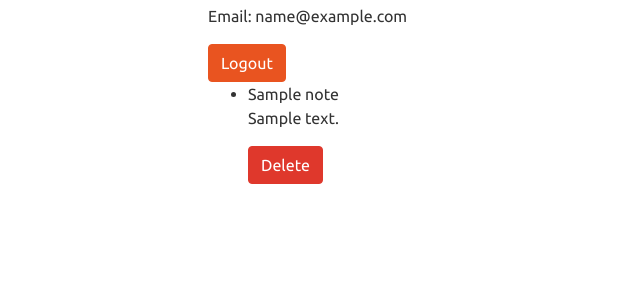
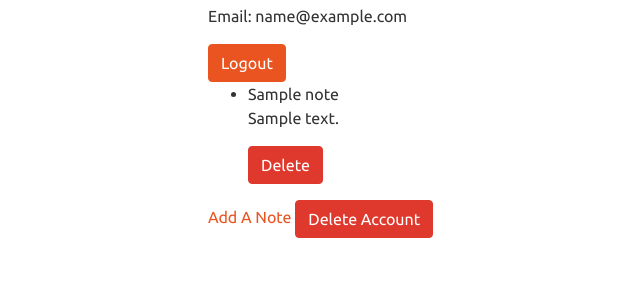
Before and after one commit to axapickering/notes, a Flask app: a page that uses templates/user_page.html in a window 1280 px wide. Shown: the part 183-483 px from the top of the page, without its empty margins (76-716 px from the left). Run offline with Flask 3, Linux system fonts and the light colour scheme; the visitor is signed in with stand-in values (Sample User, id 1); tables that the repository leaves empty hold one stand-in row (values such as "Sample post").

Commit message:
worked on notes

```diff
--- a/app.py
+++ b/app.py
@@ -119,3 +119,27 @@ def logout():
     else:
 
         raise Unauthorized()
+
+@app.post("/users/<username>/delete")
+def delete_user(username):
+    """Removes user from database, logs the user out and redirect to home page"""
+
+    form = CSRFProtectForm()
+
+    if (
+        USERNAME not in session or
+        session[USERNAME] != username or
+        not form.validate_on_submit()
+        ):
+
+        raise Unauthorized()
+
+    elif form.validate_on_submit():
+        user = User.query.get_or_404(username)
+        session.pop("username", None)
+        db.session.delete(user.notes)
+        db.session.delete(user)
+        db.session.commit()
+
+        flash("User successfully deleted.")
+        redirect("/")
--- a/templates/user_page.html
+++ b/templates/user_page.html
@@ -23,5 +23,8 @@
   {% endfor %}
 </ul>
 
+<a href="/users/{{ user.username }}/notes/add">Add A Note</a>
+
+<a formmethod="POST" formaction="/users/{{ user.username }}/delete" class="btn btn-danger">Delete Account</a>
 
 {% endblock %}
```
